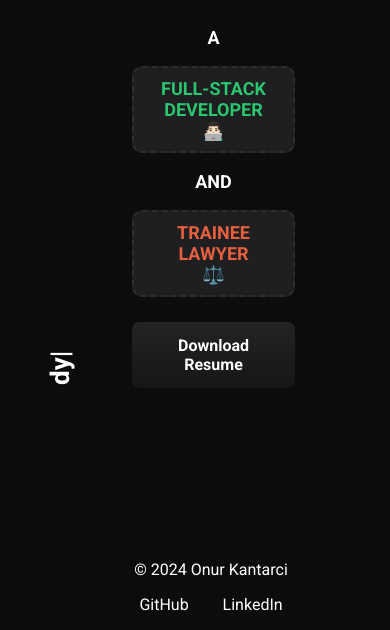
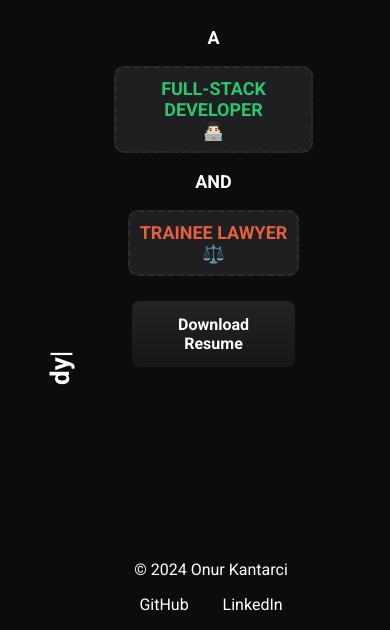
Before and after one commit to onurkantarci/onurkantarci.github.io, an Astro site: page / in a window 390 px wide. Shown: the part 214-844 px from the top of the page. Built offline with nearby package versions, Linux system fonts and the light colour scheme; Astro itself is replaced by a stand-in of ours; a web font is replaced by a local one.

Commit message:
adjust responsiveness

```diff
--- a/src/pages/index.astro
+++ b/src/pages/index.astro
@@ -108,6 +108,7 @@ import Layout from "../layouts/Layout.astro";
 
   .index-main {
     animation: fadeInUp 0.5s ease-in-out;
+    text-align: center;
   }
 
   h1,
@@ -130,6 +131,7 @@ import Layout from "../layouts/Layout.astro";
   .index-title {
     color: #fff;
     display: flex;
+    justify-content: center;
     align-items: center;
     gap: 18px;
     font-weight: 600;
@@ -144,17 +146,21 @@ import Layout from "../layouts/Layout.astro";
 
   .whole-container {
     display: flex;
-    justify-content: center;
     flex-direction: column;
+    align-items: center;
     margin: 0 auto;
     max-width: 50%;
     margin-top: 60px;
+    text-align: center;
   }
+
   .name-flag {
     display: flex;
     align-items: center;
     gap: 20px;
+    justify-content: center;
   }
+
   .flag {
     border-radius: 50%;
     width: 25px;
@@ -162,10 +168,12 @@ import Layout from "../layouts/Layout.astro";
     object-fit: cover;
     margin-top: 40px;
   }
+
   .flag:hover {
     cursor: pointer;
     box-shadow: 5px 5px 5px 5px #102a8875;
   }
+
   #typing {
     color: #fff;
     font-weight: bold;
@@ -177,17 +185,22 @@ import Layout from "../layouts/Layout.astro";
     transform: translateY(-50%) rotate(270deg);
     transform-origin: left center;
   }
+
   .resume-container {
     position: fixed;
-    bottom: 20px;
-    right: 40px;
-    z-index: 1;
+    bottom: 0;
+    right: 0;
+    text-align: center;
+    margin-top: 20px;
   }
+
   .resume-download {
     text-decoration: none;
     font-family: "Roboto", sans-serif;
     font-weight: 700;
     display: inline-block;
+    margin-right: 40px;
+    margin-bottom: 40px;
     padding: 14px 24px;
     background-color: #161617;
     background-image: linear-gradient(
@@ -199,13 +212,12 @@ import Layout from "../layouts/Layout.astro";
     border-radius: 7px;
     transition: background 0.3s;
   }
+
   .resume-download:hover {
     background: #2ac670;
     color: black;
   }
-  .index-main {
-    animation: fadeIn 500ms ease-in-out;
-  }
+
   .full-stack {
     border: 2px dashed #2d2d30;
     color: #2ac670;
@@ -228,11 +240,9 @@ import Layout from "../layouts/Layout.astro";
     color: #f2f2f2;
     border-radius: 10px;
   }
+
   .yellow-highlight:hover {
     color: #2ac670;
-  }
-
-  @media (min-width: 640px) and (max-width: 1228px) {
   }
 
   @media (max-width: 640px) {
@@ -246,13 +256,7 @@ import Layout from "../layouts/Layout.astro";
       margin-bottom: 50px;
     }
 
-    .full-stack {
-      text-align: center;
-      display: flex;
-      flex-direction: column;
-      align-items: center;
-    }
-
+    .full-stack,
     .trainee-law {
       text-align: center;
       display: flex;
@@ -282,9 +286,9 @@ import Layout from "../layouts/Layout.astro";
     }
 
     p {
+      display: none;
       font-size: 20px;
       text-align: center;
-      display: none;
     }
 
     #typing {
@@ -300,6 +304,8 @@ import Layout from "../layouts/Layout.astro";
     }
 
     .resume-download {
+      margin-right: 0;
+      margin-bottom: 0;
     }
 
     .index-main {
```
